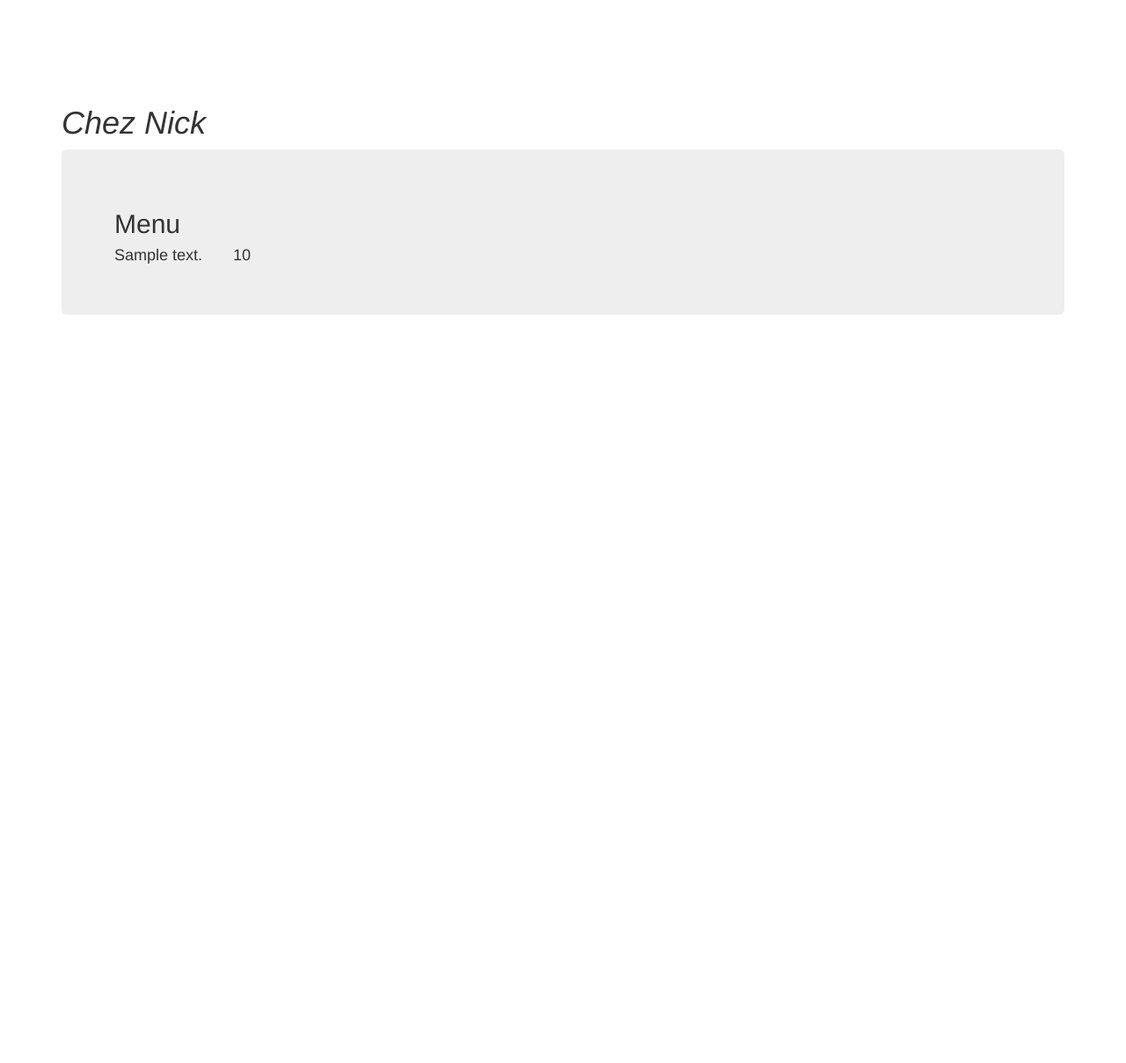
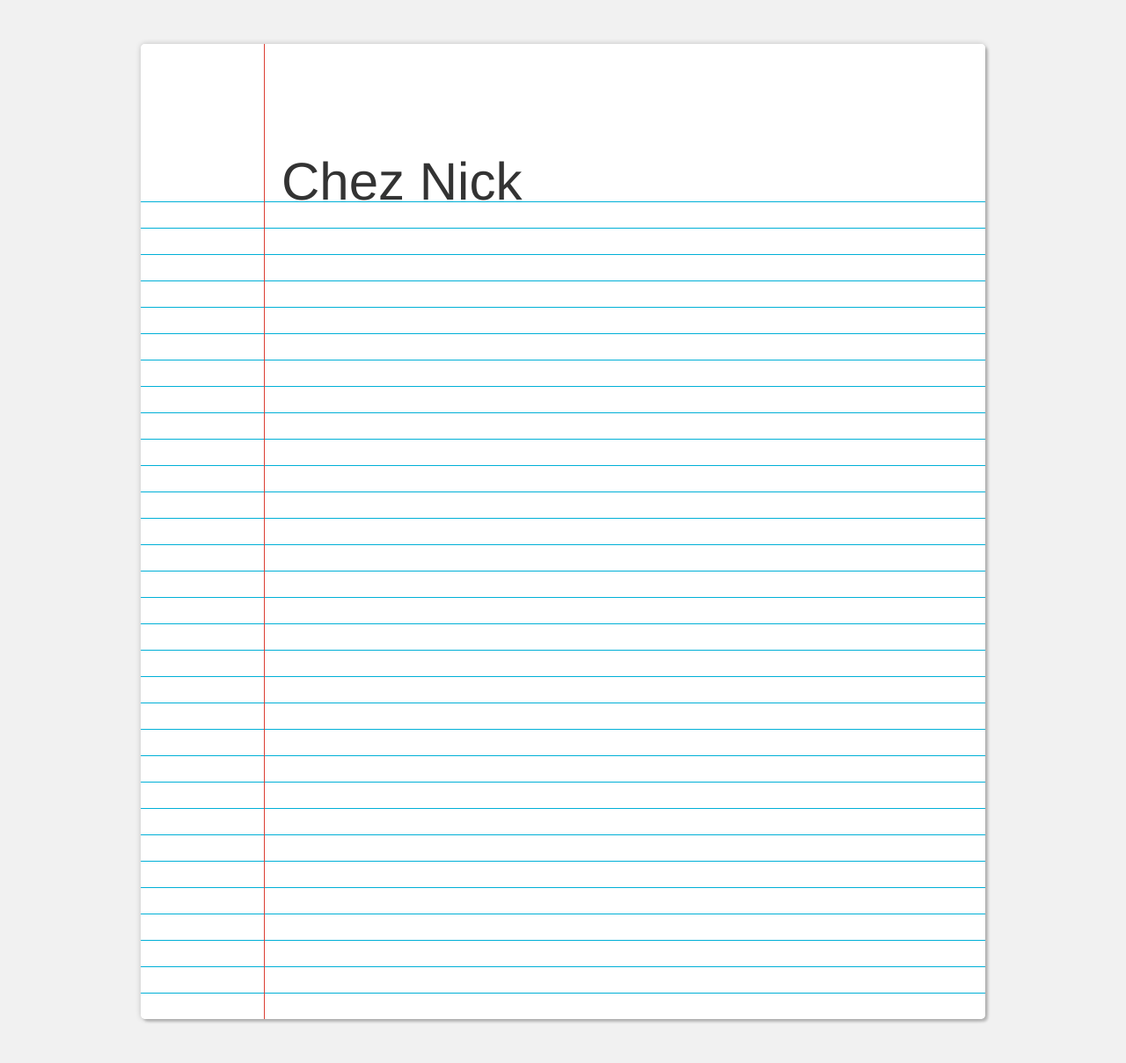
Before and after one commit to nickFurlotte/menu_gen, a Flask app: template templates/index.html in a window 1280 px wide. Shown: the whole page at 88% size. Before the commit the page ends 358 px from the top, so only its background shows below. Run offline with Flask 2, Linux system fonts and the light colour scheme; the template is opened without the code that fills it: most values are stand-ins (such as "Sample title", 1, 10 or a date in 2020); parts of the project's set-up code (start-up, migrations or seed data) failed here and were passed over; some libraries are stand-ins or nearby versions.

Commit message:
made it look nice

```diff
--- a/app.py
+++ b/app.py
@@ -3,7 +3,7 @@ from flask import Flask, render_template, Markup
 import numpy as np
 import pandas as pd
 
-app = Flask(__name__, static_url_path = '')
+app = Flask(__name__)
 
 foods = pd.read_csv('foods_filter_names.csv')
 flavors = pd.read_csv('flavors.csv')
@@ -35,7 +35,7 @@ bridge_words2 = [
 
 @app.route('/', strict_slashes=False)
 @app.route('/<N>', strict_slashes=False)
-def index(N=1):
+def index(N=5):
     N = int(N)
     items = [gen_one() for i in range(N)]
     return render_template('index.html', items=items)
--- /dev/null
+++ b/static/style.css
@@ -0,0 +1,64 @@
+* {
+  -webkit-box-sizing: border-box;
+  -moz-box-sizing: border-box;
+  -ms-box-sizing: border-box;
+  -o-box-sizing: border-box;
+  box-sizing: border-box;
+}
+
+body {
+  background: #f1f1f1;
+  font-family: helvetica neue, helvetica, arial, sans-serif;
+  font-weight: 200;
+}
+
+#notebook-paper {
+  width: 960px;
+  height: 1109px;
+  background: linear-gradient(to bottom, white 29px, #00b0d7 1px);
+  margin: 50px auto;
+  background-size: 100% 30px;
+  position: relative;
+  padding-top: 50px;
+  padding-left: 160px;
+  padding-right: 20px;
+  overflow: hidden;
+  border-radius: 5px;
+  -webkit-box-shadow: 3px 3px 3px rgba(0, 0, 0, 0.2), 0px 0px 6px rgba(0, 0, 0, 0.2);
+  -moz-box-shadow: 3px 3px 3px rgba(0, 0, 0, 0.2), 0px 0px 6px rgba(0, 0, 0, 0.2);
+  -ms-box-shadow: 3px 3px 3px rgba(0, 0, 0, 0.2), 0px 0px 6px rgba(0, 0, 0, 0.2);
+  -o-box-shadow: 3px 3px 3px rgba(0, 0, 0, 0.2), 0px 0px 6px rgba(0, 0, 0, 0.2);
+  box-shadow: 3px 3px 3px rgba(0, 0, 0, 0.2), 0px 0px 6px rgba(0, 0, 0, 0.2);
+}
+#notebook-paper:before {
+  content: '';
+  display: block;
+  position: absolute;
+  z-index: 1;
+  top: 0;
+  left: 140px;
+  height: 100%;
+  width: 1px;
+  background: #db4034;
+}
+#notebook-paper header {
+  height: 150px;
+  width: 100%;
+  background: white;
+  position: absolute;
+  top: 0;
+  left: 0;
+}
+#notebook-paper header h1 {
+  font-size: 60px;
+  line-height: 60px;
+  padding: 127px 20px 0 160px;
+}
+#notebook-paper #content {
+  margin-top: 67px;
+  font-size: 20px;
+  line-height: 30px;
+}
+#notebook-paper #content p {
+  margin: 0 0 30px 0;
+}
--- a/templates/index.html
+++ b/templates/index.html
@@ -10,6 +10,8 @@
     <!-- Bootstrap -->
     <link rel="stylesheet" href="https://maxcdn.bootstrapcdn.com/bootstrap/3.3.7/css/bootstrap.min.css" integrity="sha384-BVYiiSIFeK1dGmJRAkycuHAHRg32OmUcww7on3RYdg4Va+PmSTsz/K68vbdEjh4u" crossorigin="anonymous">
 
+    <link rel="stylesheet" href="{{ url_for('static', filename='style.css')}}">
+
     <!-- HTML5 shim and Respond.js for IE8 support of HTML5 elements and media queries -->
     <!-- WARNING: Respond.js doesn't work if you view the page via file:// -->
     <!--[if lt IE 9]>
@@ -19,14 +21,19 @@
   </head>
   <body>
 
-  <div class='container' style="margin-top:100px">
-    <h1><i>Chez Nick</i></h1>
-    <div class="jumbotron">
-    <h2>Menu</h2>
+  <div id="notebook-paper">
+  <header>
+    <h1 style="margin-top:0px;">Chez Nick</h1>
+  </header>
+  <div id="content">
     {% for item in items %}
-        <h4 style="text-face:normal;">{{item.text}} &nbsp;&nbsp;&nbsp;&nbsp;&nbsp; {{item.price}}</h4>
+        <div class="card">
+            <div class="card-block">
+              <p class="card-text">  {{item.text}} &nbsp;&nbsp;&nbsp;&nbsp;&nbsp; {{item.price}}</p>
+            </div>
+         </div>
     {% endfor %}
-    </div>
+  </div>
  </div>
 
     <!-- jQuery (necessary for Bootstrap's JavaScript plugins) -->
```
